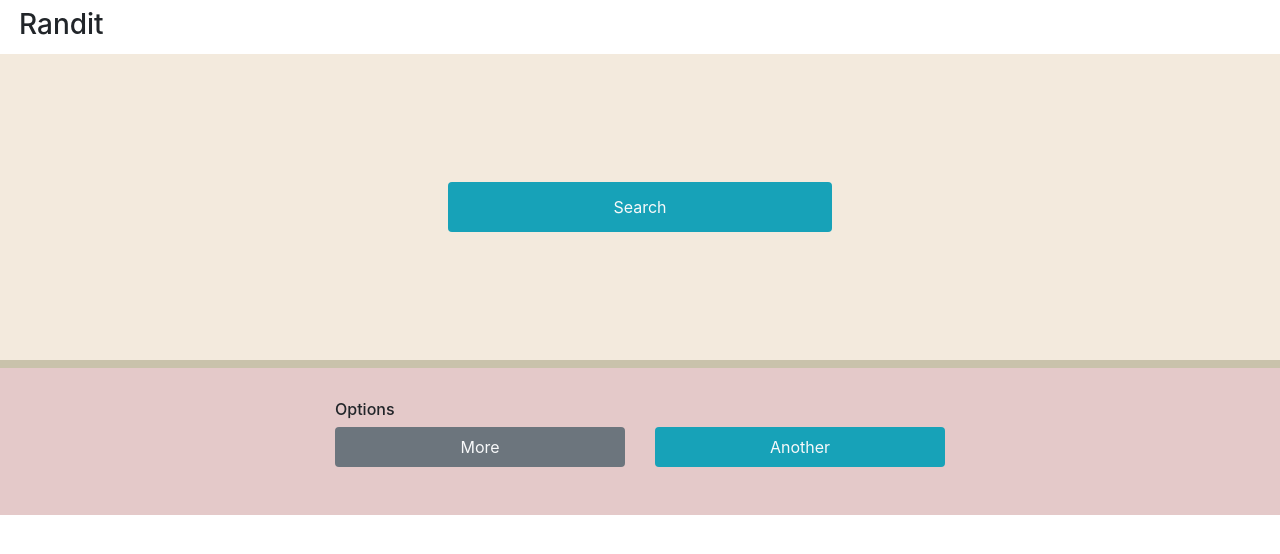
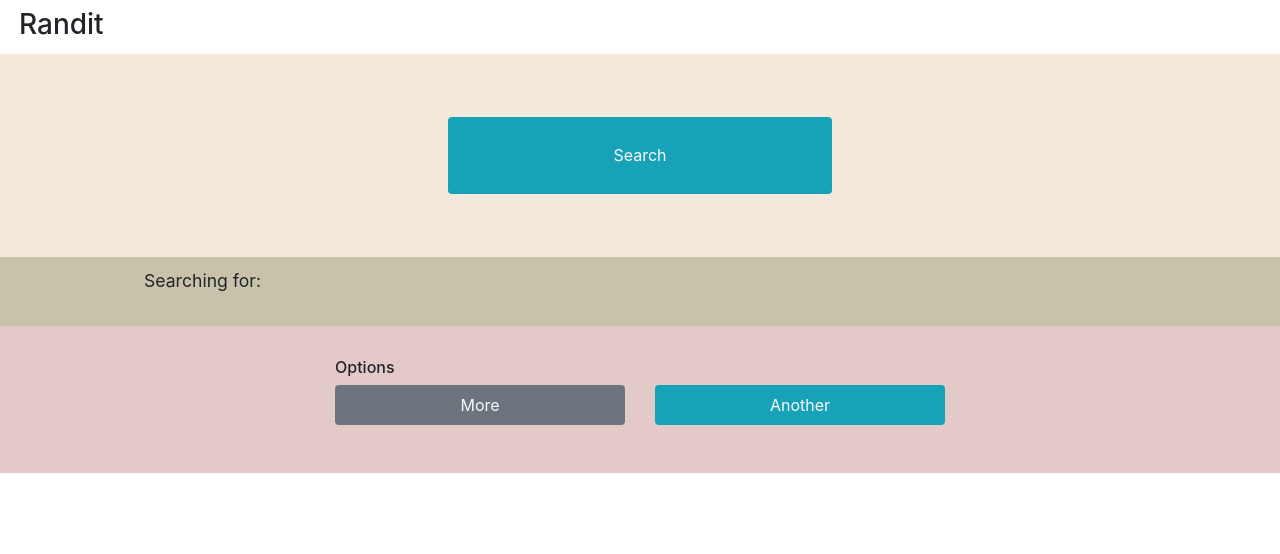
Before and after one commit to prestonwin78/Randit, a React (Create React App) app: page / in a window 1280 px wide. Shown: the top 554 px of the page. Built offline with nearby package versions, Linux system fonts and the light colour scheme.

Commit message:
Add responsiveness

```diff
--- a/src/components/Results.js
+++ b/src/components/Results.js
@@ -7,15 +7,20 @@ function Results(props) {
   let posts = [];
   let searchText = "";
   if (props.searchMade) {
-    searchText = 'Searching for: "' + props.searchTerm + '"';
+    searchText = props.searchTerm;
     posts = getListOfPosts(props.results);
   }
   return (
-    <div className="resultsbody">
-      <div className="row">
-        <h3 className="searchtext">{searchText}</h3>
+    <div className="resultscontainer">
+      <div className="resultsbody">
+        <div className="row">
+          <h4 className="searchtext">
+            <span className="searchmsg">Searching for: </span>
+            {searchText}
+          </h4>
+        </div>
+        <div className="row">{posts}</div>
       </div>
-      <div className="row">{posts}</div>
     </div>
   );
 }
--- a/src/styles/results.css
+++ b/src/styles/results.css
@@ -1,6 +1,21 @@
+.resultscontainer {
+  background-color: hsl(46, 22%, 73%);
+}
+
 .resultsbody {
-  width: 100%;
-  background-color: hsl(46, 22%, 73%);
+  margin: auto;
+}
+
+.searchmsg {
+  font-size: 1.1rem;
+  font-weight: 400;
+  margin-right: 0.5rem;
+}
+
+.searchtext {
+  margin-left: 1rem; /* to line up with cards */
+  margin-top: 0.5rem;
+  margin-bottom: 2rem;
 }
 
 .card {
@@ -17,10 +32,16 @@
   .thumbnail {
     width: 75%;
   }
+  .resultsbody {
+    width: 80%;
+  }
 }
 
 @media only screen and (min-width: 1440px) {
   .thumbnail {
     width: 25%;
   }
+  .resultsbody {
+    width: 60%;
+  }
 }
--- a/src/styles/searchbar.css
+++ b/src/styles/searchbar.css
@@ -1,15 +1,23 @@
 .searchbar {
-  padding-top: 10%;
-  padding-bottom: 10%;
+  padding: 10% 0;
 }
 
 .searchbar button {
   width: 50%;
-  padding: .75rem 0;
+  padding: 0.75rem 0;
 }
 
 @media only screen and (min-width: 628px) {
-  .searchbar button{
+  .searchbar button {
     width: 30%;
   }
+  .searchbar {
+    padding: 63px 0;
+  }
 }
+
+@media only screen and (min-width: 1024px) {
+  .searchbar button {
+    padding: 2%;
+  }
+}
```
